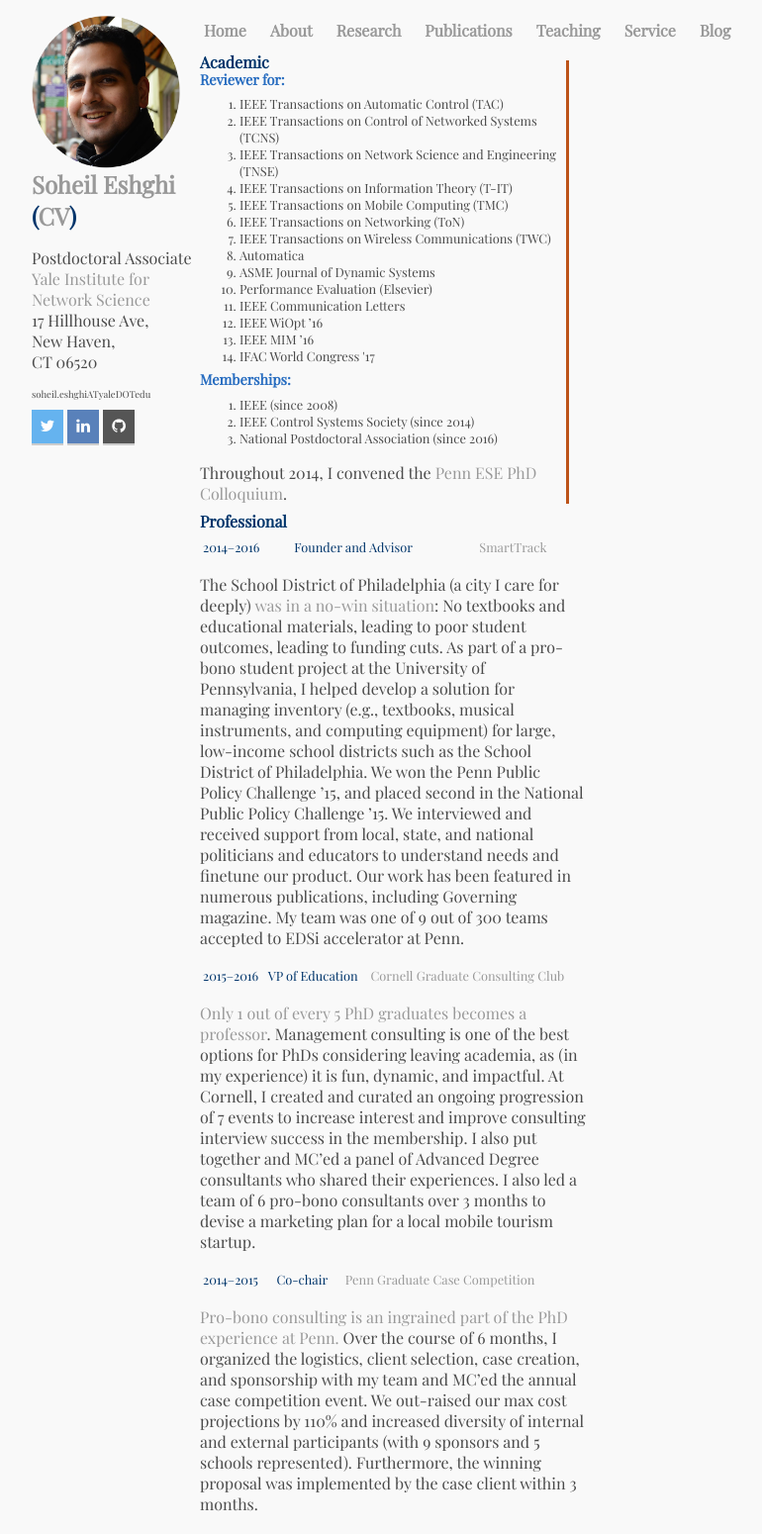
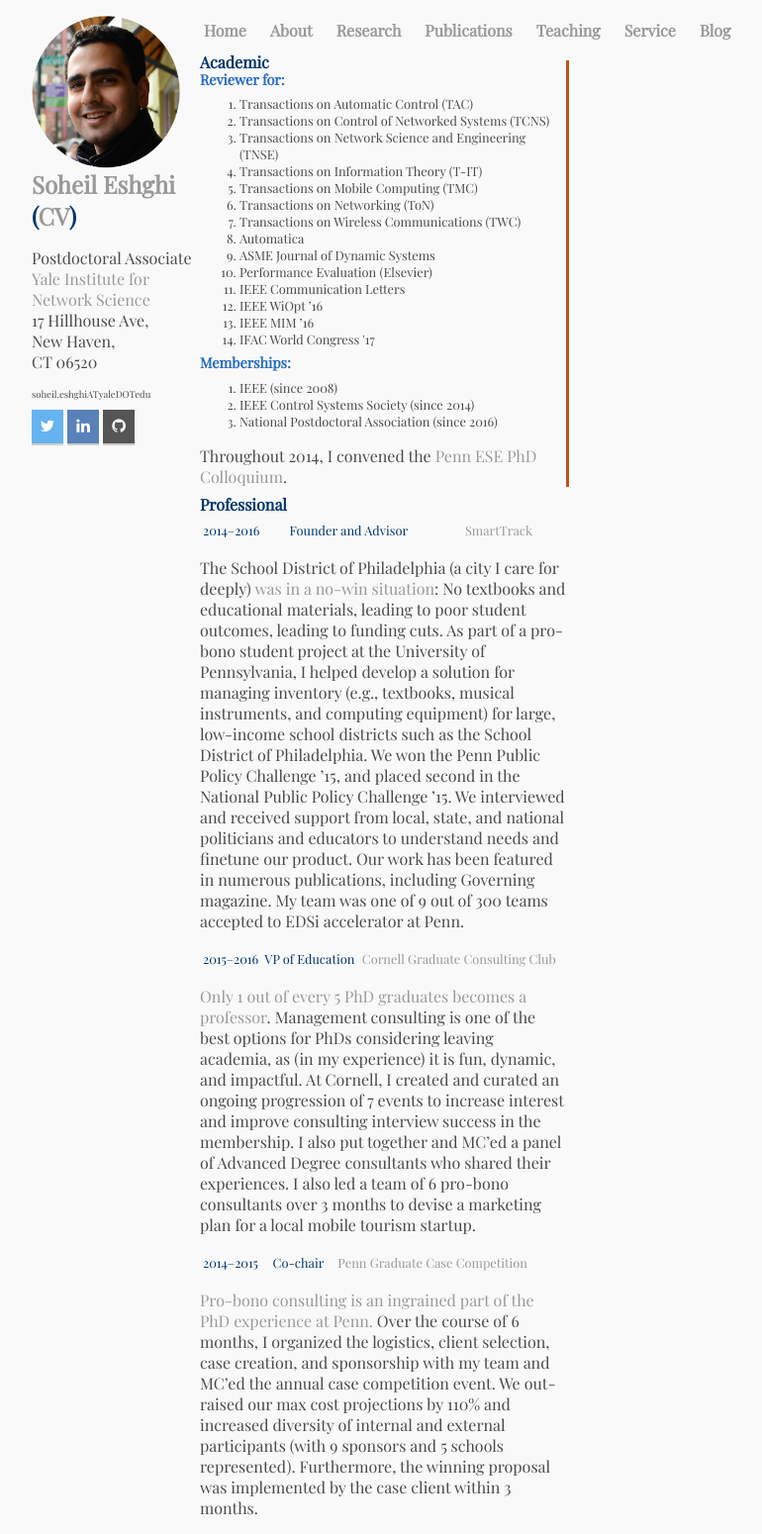
Before and after one commit to SoheilEshghi/SoheilEshghi.github.io, a Jekyll site: the page built from service/index.html, in a window 1280 px wide. Shown: the whole page at 99% size, without its empty margins (42-812 px from the left). Built offline with Jekyll 4.4.1, drawn with Linux system fonts in a browser that asks for light colours; nearby versions of some CDN libraries.

Commit message:
again, ieee gone

```diff
--- a/service/index.html
+++ b/service/index.html
@@ -6,13 +6,13 @@ title: About Soheil Eshghi
   <h2>Academic</h2>
   <h3>Reviewer for:</h3>
   <ol>
-   <li> IEEE Transactions on Automatic Control (TAC)</li>
-   <li>IEEE Transactions on Control of Networked Systems (TCNS)</li>
-   <li>IEEE Transactions on Network Science and Engineering (TNSE)</li>
-   <li>IEEE Transactions on Information Theory (T-IT)</li>
-   <li>IEEE Transactions on Mobile Computing (TMC)</li>
-   <li> IEEE Transactions on Networking (ToN)</li>
-   <li>IEEE Transactions on Wireless Communications (TWC)</li>
+   <li> Transactions on Automatic Control (TAC)</li>
+   <li> Transactions on Control of Networked Systems (TCNS)</li>
+   <li> Transactions on Network Science and Engineering (TNSE)</li>
+   <li> Transactions on Information Theory (T-IT)</li>
+   <li> Transactions on Mobile Computing (TMC)</li>
+   <li>  Transactions on Networking (ToN)</li>
+   <li> Transactions on Wireless Communications (TWC)</li>
    <li>Automatica</li>
    <li>ASME Journal of Dynamic Systems</li>
    <li>Performance Evaluation (Elsevier)</li>
@@ -31,7 +31,7 @@ title: About Soheil Eshghi
 
 
 </div><!--/.blurb-->
-<div class = "blurb" style="width: 390px;">
+<div class = "blurb" style="width: 370px;">
   <h2>Professional</h2>
   <table style="width:100%">
     <tr>
```
